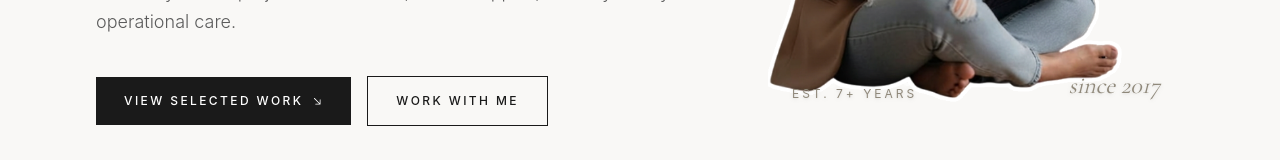
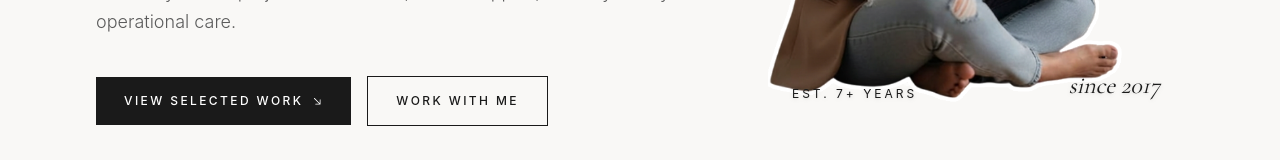
Before and after one commit to jdiwa1980/aprilportfolio, a React (Vite) app: page / in a window 1280 px wide. Shown: the part 588-748 px from the top of the page. Built offline with nearby package versions, Linux system fonts and the light colour scheme.

Commit message:
minor changes to hero and footer

```diff
--- a/src/layout/footer.jsx
+++ b/src/layout/footer.jsx
@@ -29,7 +29,7 @@ export const Footer = () => {
                   <Phone size={14}/>
                   Phone
                 </p>
-                <p className="font-serif text-xl md:text-3xl font-light group-hover:text-[#a39b8b] transition-colors flex items-center gap-3">
+                <p className="font-serif text-xs md:text-3xl font-light group-hover:text-[#a39b8b] transition-colors flex items-center gap-3">
                     +63 966 99 37108 (Philippine Number) <br />
                     +353 85 7872 834 (Ireland Number)
                     <ArrowUpRight size={20 }  strokeWidth={1.5} className="opacity-0 group-hover:opacity-100 transition-opacity"/>
--- a/src/sections/Hero.jsx
+++ b/src/sections/Hero.jsx
@@ -58,7 +58,10 @@ const Hero = () => {
                                 alt="hero img"
                                 className="absolute inset-0 w-full h-full object-cover"
                             />
-                            <div className="absolute bottom-6 left-6 right-6 flex items-end justify-between text-light-grey drop-shadow p-0">
+                            {/* Gradient  */}
+                            {/* <div className="absolute inset-x-0 bottom-0 h-28 bg-linear-to-t from-black/70 via-black/30 to-transparent" /> */}
+                            {/* text  */}
+                            <div className="absolute bottom-2 lg:bottom-6 left-6 right-6 flex items-end justify-between text-dark drop-shadow">
                                 <div className="text-xs tracking-[0.25em] uppercase">Est. 7+ years</div>
                                 <div className="font-serif text-2xl italic">since 2017</div>
                             </div>
```
